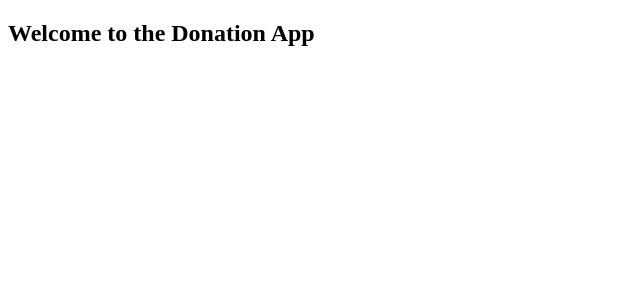
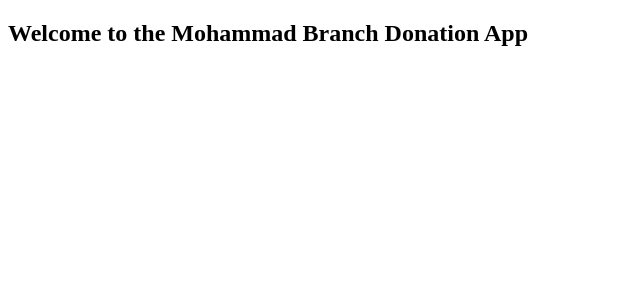
Before and after one commit to dhukamuhammad/donation, a Next.js app: page / in a window 1280 px wide. Shown: the top 300 px of the page, without its empty margins (0-640 px from the left). Built offline with nearby package versions, Linux system fonts and the light colour scheme.

Commit message:
mohammad changes

```diff
--- a/app/(client)/page.jsx
+++ b/app/(client)/page.jsx
@@ -1,7 +1,7 @@
 export default function Home() {
     return (
         <section className="container mx-auto px-4 py-10">
-            <h1>Welcome to the Donation App</h1>
+            <h1>Welcome to the Mohammad Branch Donation App</h1>
         </section>
     );
 }
--- a/app/admin/page.jsx
+++ b/app/admin/page.jsx
@@ -1,7 +1,7 @@
 export default function Home() {
     return (
         <div>
-            Welcome to the Admin Page
+            Welcome to the Admin Page Mohammad Branch
         </div>
     );
 }
```
